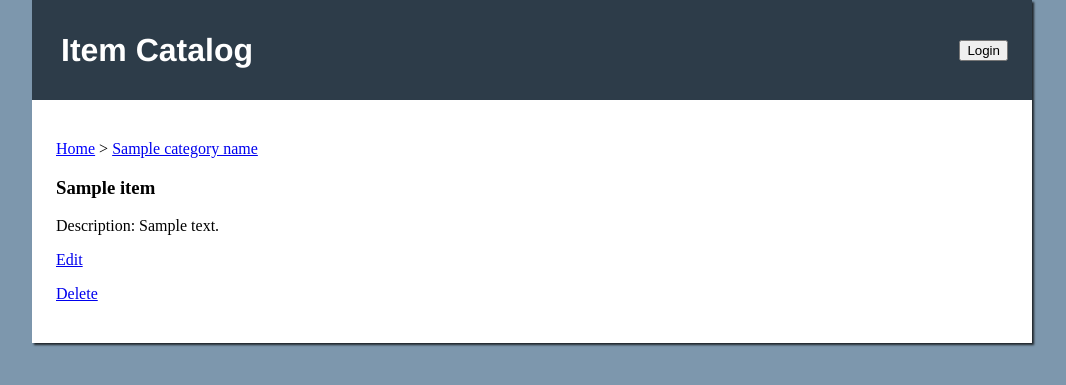
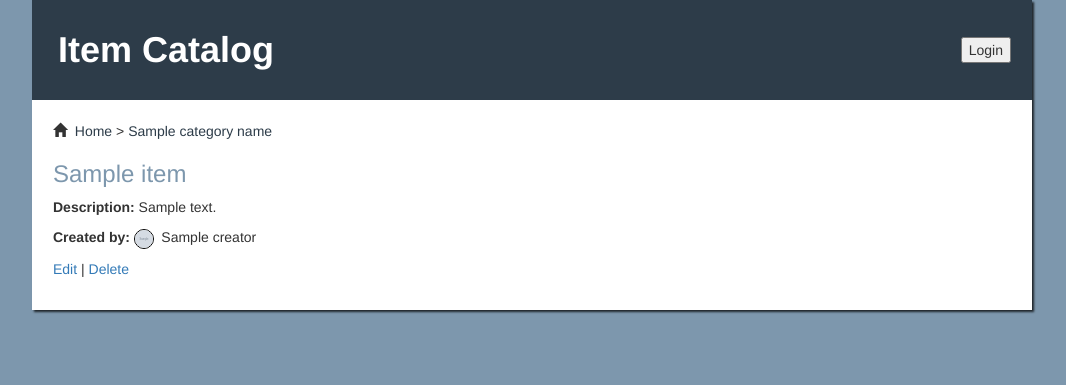
Before and after one commit to oliveira-marcio/fsnd-item-catalog, a Flask app: template templates/item.html in a window 1280 px wide. Shown: the top 385 px of the page, without its empty margins (108-1174 px from the left). Run offline with Flask 2, Linux system fonts and the light colour scheme; the template is opened without the code that fills it: most values are stand-ins (such as "Sample title", 1, 10 or a date in 2020); grey boxes marked "Sample" are stand-in pictures; parts of the project's set-up code (start-up, migrations or seed data) failed here and were passed over; some libraries are stand-ins or nearby versions.

Commit message:
feat: Estilização concluída
- Adicionado Bootstrap para formatação geral
- Adicionado foto do usuário criador na página do item
- Estilização das demais páginas

```diff
--- a/server.py
+++ b/server.py
@@ -97,13 +97,14 @@ def showItem(category_name, item_name):
         creator = getUserInfo(item.user_id, session)
         if "username" not in login_session or creator.id != login_session['user_id']:
             return render_template("public_item.html", category_name = category_name,
-                                    item = item,
+                                    item = item, creator = creator,
                                     STATE = app.config["SECRET_KEY"],
                                     CLIENT_ID = CLIENT_ID,
                                     routeCallBack = "showItem")
         else:
             return render_template("item.html", category_name = category_name,
-                                    item = item, routeCallBack = "showItem")
+                                    item = item, creator = creator,
+                                    routeCallBack = "showItem")
     else:
         return return_value
 
--- a/static/styles.css
+++ b/static/styles.css
@@ -46,10 +46,30 @@ header {
     width: 40px;
     height: 40px;
 }
+
+.circular-image-small {
+    vertical-align: middle;
+    border: solid 1px black;
+    margin-right: 0.25em;
+    border-radius: 50%;
+    width: 20px;
+    height: 20px;
+}
+
+.circular-image-large {
+    border: solid 1px black;
+    border-radius: 50%;
+    width: 80px;
+    height: 80px;
+}
 /* Content */
 
 .link {
-  color: blue;
+  color: #2d3c49;
+}
+
+.item {
+  color: #7d97ad;
 }
 
 .main-container {
@@ -76,6 +96,9 @@ header {
   vertical-align: top;
 }
 
+.input{
+  width: 300px;
+}
 
 /* Modal */
 .modal {
@@ -113,3 +136,7 @@ header {
     text-decoration: none;
     cursor: pointer;
 }
+
+#result{
+  text-align: center;
+}
--- a/templates/catalog.html
+++ b/templates/catalog.html
@@ -1,5 +1,6 @@
 {% extends "public_catalog.html" %}
 {% block private_content %}
+            <span class="glyphicon glyphicon-file" aria-hidden="true"></span>&nbsp;
         {% if category_name %}
             <a class="link" href="{{url_for('addItem', category_name = category_name|lower)}}">New Item</a>
         {% else %}
--- a/templates/deleteitem.html
+++ b/templates/deleteitem.html
@@ -1,9 +1,9 @@
 {% extends "main.html" %}
 {% block content %}
-        <h1>Delete Item</h1>
-        <h3> Are you sure you want to delete {{item.title}}? </h3>
+        <h2>Delete Item</h2>
+        <p> Are you sure you want to delete <strong>{{item.title}}</strong>?</p>
         <form action="{{url_for('deleteItem', category_name = category_name|lower, item_name = item.title|lower)}}" method = 'POST'>
             <input type='submit' value='Delete'>
         </form>
-        <p><a href="{{url_for('showItem', category_name = category_name|lower, item_name = item.title|lower)}}">Cancelar</a></p>
+        <p><br><a href="{{url_for('showItem', category_name = category_name|lower, item_name = item.title|lower)}}">Cancelar</a></p>
 {% endblock %}
--- a/templates/fb_login.html
+++ b/templates/fb_login.html
@@ -35,10 +35,13 @@
             success: function(result) {
               // Handle or verify the server response if necessary.
               if (result) {
-                redirect_page(`Login Successful!</br>${result}</br>Redirecting...`)
+                redirect_page(`Login Successful!${result}</br></br>Redirecting...`)
               } else {
                 redirect_page('Failed to make a server-side call. Check your configuration and console.</br></br>Redirecting...');
               }
+            },
+            error: function() {
+              redirect_page(`Error during authentication. Try again later.</br></br>Redirecting...`);
             }
           });
         });
--- a/templates/g_login.html
+++ b/templates/g_login.html
@@ -29,7 +29,7 @@
               // Handle or verify the server response if necessary.
               let message;
               if (result) {
-                message = `Login Successful!</br>${result}</br>Redirecting...`;
+                message = `Login Successful!${result}</br></br>Redirecting...`;
               } else if (authResult["error"]) {
                 message = `There was an error: ${authResult["error"]}</br>Redirecting...`;
               } else {
@@ -37,8 +37,8 @@
               }
               redirect_page(message);
             },
-            error: function(result) {
-              redirect_page(`Error during authentication:</br>${result}</br></br>Try again later.</br></br>Redirecting...`);
+            error: function() {
+              redirect_page(`Error during authentication. Try again later.</br></br>Redirecting...`);
             }
           });
         }
--- a/templates/item.html
+++ b/templates/item.html
@@ -1,5 +1,7 @@
 {% extends "public_item.html" %}
 {% block private_content %}
-        <p><a href="{{url_for('editItem', category_name = category_name|lower, item_name = item.title|lower)}}">Edit</a></p>
-        <p><a href="{{url_for('deleteItem', category_name = category_name|lower, item_name = item.title|lower)}}">Delete</a></p>
+        <p>
+          <a href="{{url_for('editItem', category_name = category_name|lower, item_name = item.title|lower)}}">Edit</a>&nbsp;|
+          <a href="{{url_for('deleteItem', category_name = category_name|lower, item_name = item.title|lower)}}">Delete</a>
+        </p>
 {% endblock %}
--- a/templates/main.html
+++ b/templates/main.html
@@ -2,6 +2,7 @@
 <html>
   <head>
     <meta charset="utf-8">
+    <link rel="stylesheet" href="//netdna.bootstrapcdn.com/bootstrap/3.1.1/css/bootstrap.min.css">
     <link rel=stylesheet type=text/css href="{{ url_for('static', filename='styles.css') }}">
     <script src="//ajax.googleapis.com/ajax/libs/jquery/1.8.2/jquery.min.js"></script>
   </head>
@@ -28,6 +29,7 @@
       <div>
       {% with messages = get_flashed_messages() %}
           {% if messages %}
+          <br>
           <ul>
               {% for message in messages %}
               <li> <strong> {{ message }} </strong> </li>
@@ -62,6 +64,7 @@
           </script>
 
           <div id="result">
+            <h2>Choose a provider:</h2><br>
             <p>{% include "g_login.html" %}</p>
             <p>{% include "fb_login.html" %}</p>
           </div>
--- a/templates/public_item.html
+++ b/templates/public_item.html
@@ -1,9 +1,20 @@
 {% extends "main.html" %}
 {% block content %}
-        <p><a class="link" href="{{url_for('showCatalog')}}">Home</a>&nbsp;&gt;&nbsp;<a href="{{url_for('showAllItems', category_name = category_name|lower)}}">{{category_name}}</a></p>
+        <span class="glyphicon glyphicon-home" aria-hidden="true"></span>&nbsp;
+        <a class="link" href="{{url_for('showCatalog')}}">Home</a>&nbsp;&gt;
+        <a class="link" href="{{url_for('showAllItems', category_name = category_name|lower)}}">{{category_name}}</a>
         <div>
-            <h3>{{item.title}}</h3>
-            <p>Description: {{item.description}}</p>
+          <h3 class="item">{{item.title}}</h3>
+          <p><strong>Description:</strong> {{item.description}}</p>
+          <p>
+            <strong>Created by:</strong>
+            {% if creator and creator.picture %}
+            <img class="circular-image-small" src="{{creator.picture}}" alt="{{creator.name}}" title="{{creator.name}}">
+            {% else %}
+            <img class="circular-image-small" src="/static/blank_user.gif" alt="{{creator.name}}" title="{{creator.name}}">
+            {% endif %}
+            {{creator.name}}
+          </p>
         </div>
         {% block private_content %}
         {% endblock %}
--- a/utils.py
+++ b/utils.py
@@ -101,7 +101,7 @@ def doGoogleSignIn(app, db_session):
     output += "!</h1>"
     output += "<img src='"
     output += login_session["picture"]
-    output += "' style = 'width: 300px; height: 300px;border-radius: 150px;-webkit-border-radius: 150px;-moz-border-radius: 150px;'>"
+    output += "' style = 'width: 80px; height: 80px;border-radius: 150px;-webkit-border-radius: 150px;-moz-border-radius: 150px;'>"
 
     flash("you are now logged in as %s" % login_session["username"])
     return output
@@ -167,7 +167,7 @@ def doFacebookSignIn(app, db_session):
     output += '!</h1>'
     output += '<img src="'
     output += login_session['picture']
-    output += ' " style = "width: 300px; height: 300px;border-radius: 150px;-webkit-border-radius: 150px;-moz-border-radius: 150px;"> '
+    output += ' " style = "width: 80px; height: 80px;border-radius: 150px;-webkit-border-radius: 150px;-moz-border-radius: 150px;"> '
 
     flash("Now logged in as %s" % login_session['username'])
     return output
```
Also changed, not shown: templates/edititem.html (+7 -7 lines), templates/newitem.html (+8 -8 lines), templates/public_catalog.html (+4 -3 lines).
